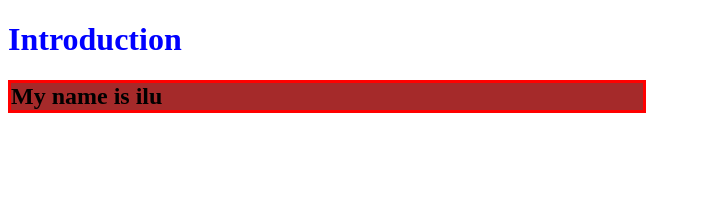
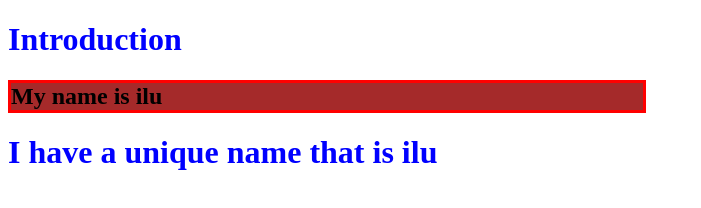
Before and after one commit to SarikaDangol/SarikaDangol.github.io, a plain HTML site: page contact.html in a window 1280 px wide. Shown: the whole page, without its empty margins (0-701 px from the left). Drawn offline with Linux system fonts and the light colour scheme.

Commit message:
added contact again "

```diff
--- a/contact.html
+++ b/contact.html
@@ -11,5 +11,8 @@
 <body>
     <h1>Introduction</h1>
     <h2>My name is ilu</h2>
+    <div class="container">
+        <h1>I have a unique name that is ilu</h1>
+    </div>
 </body>
 </html>
--- a/css/style.css
+++ b/css/style.css
@@ -5,4 +5,5 @@ h2{
     background-color: brown;
     width: 50%;
     border: 3px solid red;
+
 }
```
